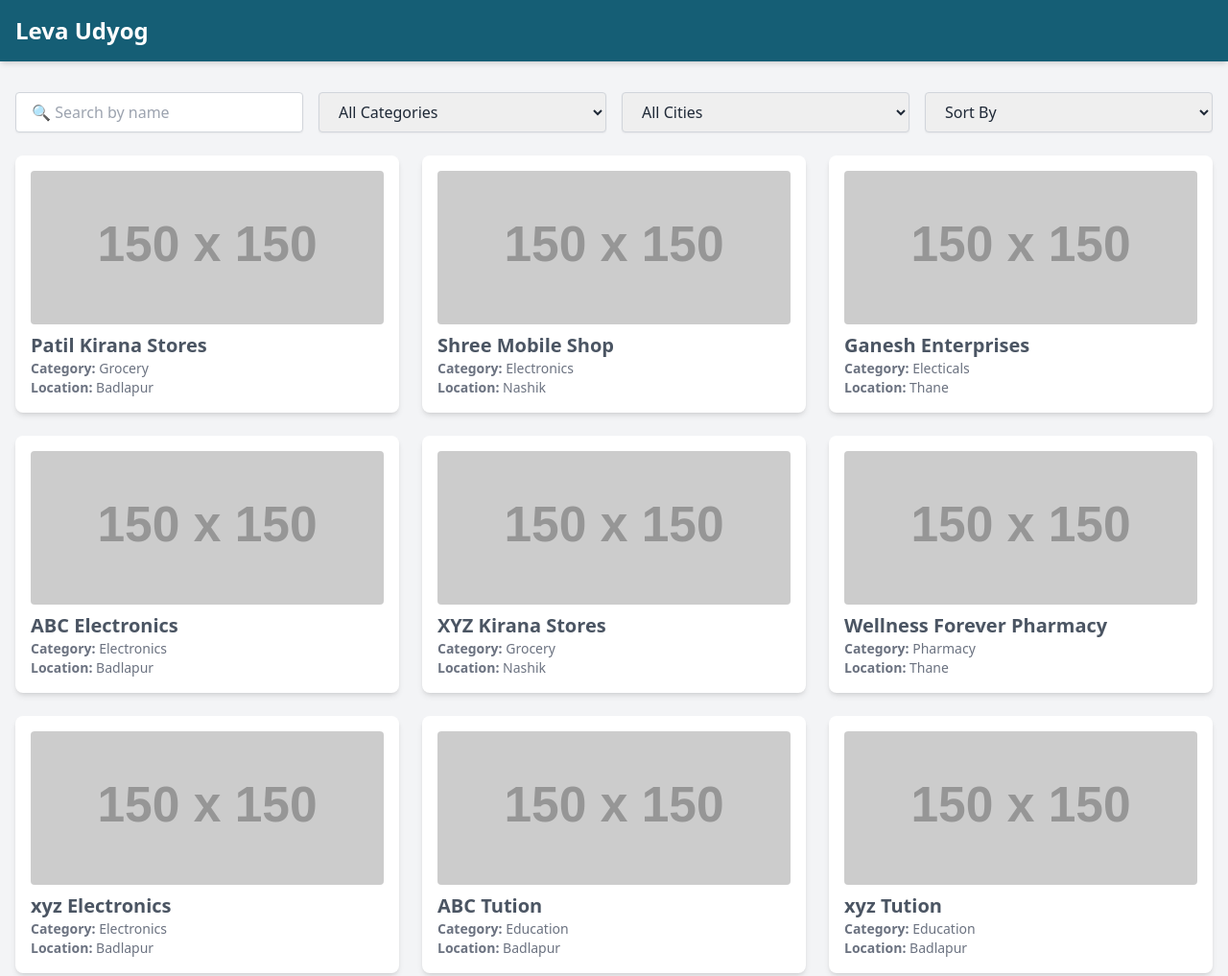
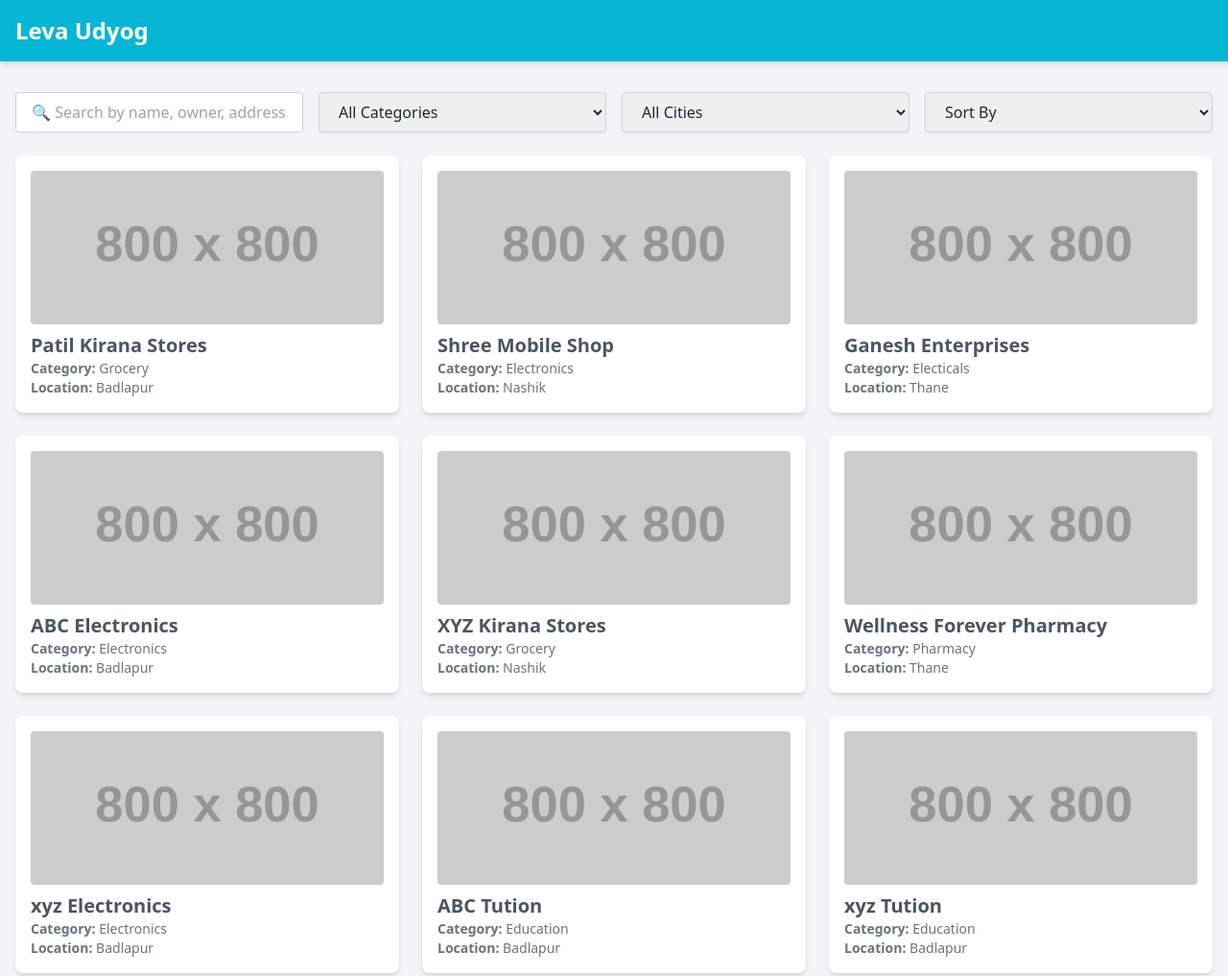
Before and after one commit to leva-udyog/leva-udyog.github.io, a plain HTML site: page index.html in a window 1280 px wide. Shown: the top 1017 px of the page at 96% size. Drawn offline with nearby package versions, Linux system fonts and the light colour scheme; placeholder pictures from the web are drawn by us.

Commit message:
update images

```diff
--- a/data/businesses.json
+++ b/data/businesses.json
@@ -16,7 +16,7 @@
         "Home Delivery",
         "Online Ordering"
       ],
-      "image": "https://via.placeholder.com/150",
+      "image": "https://placehold.co/800?text=My+Business&font=roboto",
       "googleMapLink": "https://www.google.com/maps?q=20.5937,78.9629",
       "address": "123 Main St, Badlapur, Maharashtra",
       "owner": "Ganesh Patil"
@@ -29,7 +29,7 @@
       "description": "Latest phones and accessories",
       "products": ["iPhone", "Samsung Galaxy", "OnePlus"],
       "services": ["Repair Services", "Accessories"],
-      "image": "https://via.placeholder.com/150",
+      "image": "https://placehold.co/800?text=My+Business&font=roboto",
       "googleMapLink": "https://www.google.com/maps?q=20.5937,78.9629",
       "address": "456 Elm St, Nashik, Maharashtra",
       "owner": "Abcd"
@@ -41,7 +41,7 @@
         "contact": "9123456780",
         "description": "The Best Electrical And Hardware Shop",
         "services": ["All types of Electricals works and services"],
-        "image": "https://via.placeholder.com/150",
+        "image": "https://placehold.co/800?text=My+Business&font=roboto",
         "googleMapLink": "https://www.google.com/maps?q=20.5937,78.9629",
         "address": "789 Oak St, Thane, Maharashtra",
         "owner": "Ganesh Patil"
@@ -54,7 +54,7 @@
         "description": "Latest phones and accessories",
         "products": ["iPhone", "Samsung Galaxy", "OnePlus"],
         "services": ["Repair Services", "Accessories"],
-        "image": "https://via.placeholder.com/150",
+        "image": "https://placehold.co/800?text=My+Business&font=roboto",
         "googleMapLink": "https://www.google.com/maps?q=20.5937,78.9629",
         "address": "101 Pine St, Badlapur, Maharashtra",
         "owner": "Ganesh Patil"
@@ -76,7 +76,7 @@
           "Home Delivery",
           "Online Ordering"
         ],
-        "image": "https://via.placeholder.com/150",
+        "image": "https://placehold.co/800?text=My+Business&font=roboto",
         "googleMapLink": "https://www.google.com/maps?q=20.5937,78.9629",
         "address": "202 Maple St, Nashik, Maharashtra",
         "owner": "Ganesh Patil"
@@ -97,7 +97,7 @@
           "Home Delivery",
           "Online Ordering"
         ],
-        "image": "https://via.placeholder.com/150",
+        "image": "https://placehold.co/800?text=My+Business&font=roboto",
         "googleMapLink": "https://www.google.com/maps?q=20.5937,78.9629",
         "address": "303 Birch St, Thane, Maharashtra",
         "owner": "Ganesh Patil"
@@ -110,7 +110,7 @@
         "description": "Latest phones and accessories",
         "products": ["iPhone", "Samsung Galaxy", "OnePlus"],
         "services": ["Repair Services", "Accessories"],
-        "image": "https://via.placeholder.com/150",
+        "image": "https://placehold.co/800?text=My+Business&font=roboto",
         "googleMapLink": "https://www.google.com/maps?q=20.5937,78.9629",
         "address": "404 Cedar St, Badlapur, Maharashtra",
         "owner": "Ganesh Patil"
@@ -122,7 +122,7 @@
         "contact": "9123456780",
         "description": "Best Tution Classes in Badlapur",
         "services": ["Teaching for 1st to 10th std", "Online Classes"],
-        "image": "https://via.placeholder.com/150",
+        "image": "https://placehold.co/800?text=My+Business&font=roboto",
         "googleMapLink": "https://www.google.com/maps?q=20.5937,78.9629",
         "address": "505 Spruce St, Badlapur, Maharashtra",
         "owner": "Ganesh Patil"
@@ -134,7 +134,7 @@
         "contact": "9123456780",
         "description": "Best Tution Classes in Badlapur",
         "services": ["Teaching for 1st to 10th std", "Online Classes"],
-        "image": "https://via.placeholder.com/150",
+        "image": "https://placehold.co/800?text=My+Business&font=roboto",
         "googleMapLink": "https://www.google.com/maps?q=20.5937,78.9629",
         "address": "606 Fir St, Badlapur, Maharashtra",
         "owner": "XYZ"
@@ -146,7 +146,7 @@
         "contact": "9123456780",
         "description": "Best xerox center in Badlapur",
         "services": ["xerox", "lamination", "binding"],
-        "image": "https://via.placeholder.com/150",
+        "image": "https://placehold.co/800?text=My+Business&font=roboto",
         "googleMapLink": "https://www.google.com/maps?q=20.5937,78.9629",
         "address": "707 Willow St, Badlapur, Maharashtra",
         "owner": "ABC"
@@ -168,7 +168,7 @@
           "Home Delivery",
           "Online Ordering"
         ],
-        "image": "https://via.placeholder.com/150",
+        "image": "https://placehold.co/800?text=My+Business&font=roboto",
         "googleMapLink": "https://www.google.com/maps?q=20.5937,78.9629",
         "address": "808 Ash St, Badlapur, Maharashtra",
         "owner":"ABC"
@@ -190,7 +190,7 @@
           "Home Delivery",
           "Online Ordering"
         ],
-        "image": "https://via.placeholder.com/150",
+        "image": "https://placehold.co/800?text=My+Business&font=roboto",
         "googleMapLink": "https://www.google.com/maps?q=20.5937,78.9629",
         "address": "909 Maple St, Badlapur, Maharashtra",
         "owner":"Ganesh Patil"
@@ -211,7 +211,7 @@
           "Home Delivery",
           "Online Ordering"
         ],
-        "image": "https://via.placeholder.com/150",
+        "image": "https://placehold.co/800?text=My+Business&font=roboto",
         "googleMapLink": "https://www.google.com/maps?q=20.5937,78.9629",
         "address": "1010 Birch St, Badlapur, Maharashtra",
         "owner":"Vivek Patil"
@@ -232,7 +232,7 @@
           "Home Delivery",
           "Online Ordering"
         ],
-        "image": "https://via.placeholder.com/150",
+        "image": "https://placehold.co/800?text=My+Business&font=roboto",
         "googleMapLink": "https://www.google.com/maps?q=20.5937,78.9629",
         "address": "1111 Cedar St, Badlapur, Maharashtra",
         "owner":"Vihan Chaudhari"
--- a/index.html
+++ b/index.html
@@ -13,10 +13,9 @@
 
 <body class="bg-gray-100 font-sans text-gray-800">
   <!-- Header -->
-  <header class="bg-cyan-800 text-white p-4 shadow-md">
+  <header class="bg-cyan-500 text-white p-4 shadow-md">
     <div class="container mx-auto flex justify-between items-center">
       <h1 class="text-2xl font-bold">Leva Udyog</h1>
-
     </div>
   </header>
 
@@ -24,7 +23,7 @@
   <main class="container mx-auto py-8 px-4">
     <!-- Filters -->
     <div class="grid grid-cols-1 sm:grid-cols-4 gap-4 mb-6">
-      <input id="search" type="text" placeholder="🔍 Search by name"
+      <input id="search" type="text" placeholder="🔍 Search by name, owner, address"
         class="w-full px-4 py-2 border border-gray-300 rounded shadow-sm focus:outline-none focus:ring-2 focus:ring-gray-500" />
 
       <select id="categoryFilter"
@@ -189,8 +188,9 @@
         const card = document.createElement("div");
         card.className = "bg-white rounded-lg shadow-md p-4 card cursor-pointer";
         card.setAttribute("data-aos", "fade-up");
+        // <img loading="lazy" src="${biz.image}" class="w-full h-40 object-cover mb-2 rounded" />
         card.innerHTML = `
-          <img loading="lazy" src="${biz.image}" class="w-full h-40 object-cover mb-2 rounded" />
+          <img loading="lazy" src="https://placehold.co/800?text=${biz.name}&font=roboto" class="w-full h-40 object-cover mb-2 rounded" />
           <h2 class="text-xl font-bold text-gray-600 ">${biz.name}</h2>
           <p class="text-gray-500 text-sm"><strong>Category:</strong> ${biz.category}</p>
           <p class="text-gray-500 text-sm"><strong>Location:</strong> ${biz.location}</p>
@@ -221,7 +221,8 @@
     function openModal(biz) {
       document.getElementById("modal").classList.remove("hidden");
       document.getElementById("modalName").textContent = biz.name;
-      document.getElementById("modalImage").src = biz.image;
+      document.getElementById("modalImage").src = "https://placehold.co/800?text="+biz.name+"&font=roboto"
+      // biz.image;
       document.getElementById("modalCategory").textContent = `Category: ${biz.category}`;
       document.getElementById("modalAddress").textContent = `${biz.address}`;
       document.getElementById("modalOwner").textContent = `${biz.owner}`;
```
